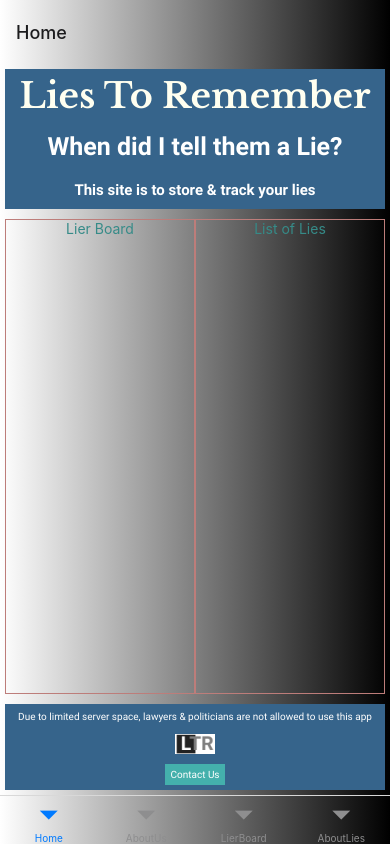
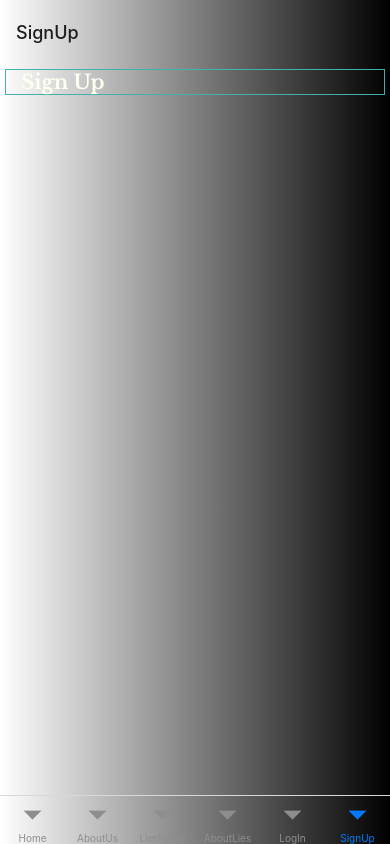
Before and after one commit to psteingh/LTRapp, a React Native app: screen /SignUp in a window 390 px wide. Built offline with nearby package versions, Linux system fonts and the light colour scheme.

Commit message:
ltrapp05121210

```diff
--- a/App.js
+++ b/App.js
@@ -13,6 +13,8 @@ import Home from './components/Home';
 import AboutUsBoard from './boardaboutus/AboutUsBoard';
 import LierBoard from './components/LierBoard';
 import AboutLiesBoard from './boardaboutlies/AboutLiesBoard';
+import LogIn from './components/LogIn';
+import SignUp from './components/SignUp';
 import ContactPage from './home/ContactPage';
 
 const Tab = createBottomTabNavigator();
@@ -28,6 +30,8 @@ function MyTabs() {
       <Tab.Screen name="AboutUs" component={AboutUsBoard} />
       <Tab.Screen name="LierBoard" component={LierBoard} />
       <Tab.Screen name="AboutLies" component={AboutLiesBoard} />
+      <Tab.Screen name="LogIn" component={LogIn} />
+      <Tab.Screen name="SignUp" component={SignUp} />
       <Tab.Screen name="ContactPage" component={ContactPage}
         options={{ tabBarButton: (props) => null }} />
     </Tab.Navigator>
--- /dev/null
+++ b/components/LogIn.js
@@ -0,0 +1,21 @@
+import { View, StyleSheet } from 'react-native';
+
+import LinGradScreen from '../constants/LinGradScreen';
+import TitleText from '../constants/TitleText';
+
+  function LogIn() {
+    return (
+        <View style={styles.logInContainer}>
+        <LinGradScreen />
+        <TitleText>Login</TitleText>
+        </View>
+    );
+}
+
+export default LogIn;
+
+const styles = StyleSheet.create({
+    logInContainer: {
+        flex: 1
+    }
+});
--- /dev/null
+++ b/components/SignUp.js
@@ -0,0 +1,21 @@
+import { View, StyleSheet } from 'react-native';
+
+import LinGradScreen from '../constants/LinGradScreen';
+import TitleText from '../constants/TitleText';
+
+  function SignUp() {
+    return (
+        <View style={styles.signUpContainer}>
+        <LinGradScreen />
+        <TitleText>Sign Up</TitleText>
+        </View>
+    );
+}
+
+export default SignUp;
+
+const styles = StyleSheet.create({
+    signUpContainer: {
+        flex: 1
+    }
+});
```
